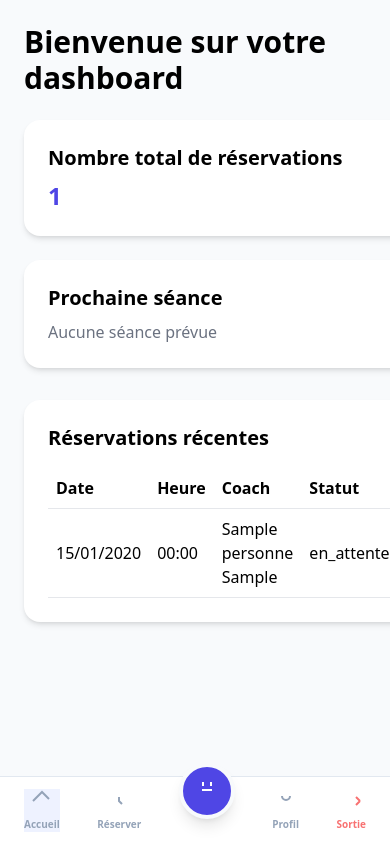
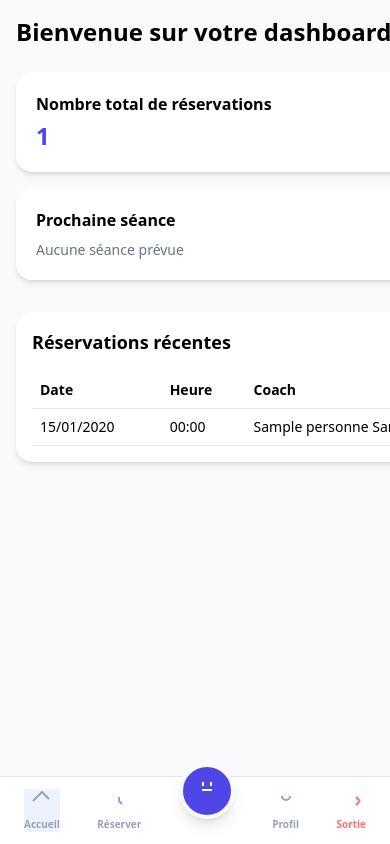
Before and after one commit to rachadelrhilani/CoachPro, a PHP site: page /dashboard.php in a window 390 px wide; the page is wider, and only the part inside the window is pictured. Run offline with PHP 8.4, Linux system fonts and the light colour scheme; the visitor is signed in with stand-in values (Sample User, id 1); tables that the repository leaves empty or names only in its code hold one stand-in row (values such as "Sample post"); some libraries are stand-ins or nearby versions.

Commit message:
ajouter la respositivite dans les pages

```diff
--- a/sportif/dashboard.php
+++ b/sportif/dashboard.php
@@ -85,37 +85,55 @@ $roleName = htmlspecialchars(strtoupper($user['nom_role']));
 
 <div class="flex min-h-screen">
     <?php include '../Components/aside_sportif.php'; ?>
-    <main class="flex-1 lg:ml-72 p-6 md:p-10 pb-24 lg:pb-10 transition-all">
+    <main class="flex-1 lg:ml-72 p-4 md:p-10 pb-24 lg:pb-10 transition-all">
 
+    <h1 class="text-2xl md:text-3xl font-bold mb-6">
+        Bienvenue sur votre dashboard
+    </h1>
 
-        <h1 class="text-3xl font-bold mb-6">Bienvenue sur votre dashboard</h1>
+    <!-- Cartes stats -->
+    <div class="grid grid-cols-1 sm:grid-cols-2 lg:grid-cols-3 gap-4 md:gap-6 mb-8">
 
+        <div class="bg-white p-5 md:p-6 rounded-2xl shadow-md">
+            <h2 class="text-base md:text-xl font-semibold mb-1">
+                Nombre total de réservations
+            </h2>
+            <p class="text-2xl md:text-3xl font-bold text-indigo-600">
+                <?= htmlspecialchars($totalReservations) ?>
+            </p>
+        </div>
 
-        <div class="grid grid-cols-1 md:grid-cols-2 lg:grid-cols-3 gap-6 mb-8">
-            <div class="bg-white p-6 rounded-2xl shadow-md">
-                <h2 class="text-xl font-semibold mb-2">Nombre total de réservations</h2>
-                <p class="text-2xl font-bold text-indigo-600"><?= htmlspecialchars($totalReservations) ?></p>
-            </div>
-            <div class="bg-white p-6 rounded-2xl shadow-md">
-                <h2 class="text-xl font-semibold mb-2">Prochaine séance</h2>
+        <div class="bg-white p-5 md:p-6 rounded-2xl shadow-md">
+            <h2 class="text-base md:text-xl font-semibold mb-2">
+                Prochaine séance
+            </h2>
+
             <?php if ($nextSession): ?>
-                    <p class="text-indigo-600 font-bold">
-                        <?= date('d/m/Y', strtotime($nextSession['date'])) ?> à <?= date('H:i', strtotime($nextSession['heure'])) ?>
+                <p class="text-indigo-600 font-bold text-sm md:text-base">
+                    <?= date('d/m/Y', strtotime($nextSession['date'])) ?>
+                    à <?= date('H:i', strtotime($nextSession['heure'])) ?>
                 </p>
-                    <p class="text-gray-500">
+                <p class="text-gray-500 text-sm">
                     Coach : <?= htmlspecialchars($nextSession['nom'] . ' ' . $nextSession['prenom']) ?>
                 </p>
             <?php else: ?>
-                    <p class="text-gray-500">Aucune séance prévue</p>
+                <p class="text-gray-500 text-sm">
+                    Aucune séance prévue
+                </p>
             <?php endif; ?>
         </div>
+
     </div>
 
+    <!-- Table réservations -->
+    <div class="bg-white p-4 md:p-6 rounded-2xl shadow-md">
+        <h2 class="text-lg md:text-xl font-semibold mb-4">
+            Réservations récentes
+        </h2>
 
 
-        <div class="bg-white p-6 rounded-2xl shadow-md">
-            <h2 class="text-xl font-semibold mb-4">Réservations récentes</h2>
-            <table class="w-full text-left border-collapse">
+        <div class="overflow-x-auto">
+            <table class="min-w-[600px] w-full text-left border-collapse text-sm md:text-base">
                 <thead>
                     <tr>
                         <th class="border-b p-2">Date</th>
@@ -136,6 +154,7 @@ $roleName = htmlspecialchars(strtoupper($user['nom_role']));
                 </tbody>
             </table>
         </div>
+    </div>
 
 </main>
 </div>
--- a/sportif/modifier_reservation.php
+++ b/sportif/modifier_reservation.php
@@ -30,7 +30,9 @@ $stmtSportif = $conn->prepare("SELECT id_sportif FROM sportif WHERE id_personne
 $stmtSportif->bind_param("i", $id_personne);
 $stmtSportif->execute();
 $resultSportif = $stmtSportif->get_result();
-if ($resultSportif->num_rows === 0) die("Sportif introuvable");
+if ($resultSportif->num_rows === 0){
+    die("Sportif introuvable");
+}
 $id_sportif = $resultSportif->fetch_assoc()['id_sportif'];
 
 // Récupérer l'id_reservation
```
Also changed, not shown: auth/login.php (+5 -5 lines), auth/register.php (+43 -39 lines), sportif/reserver.php (+51 -13 lines), readme.md. Lines whose indentation alone changed are shown as unchanged.
